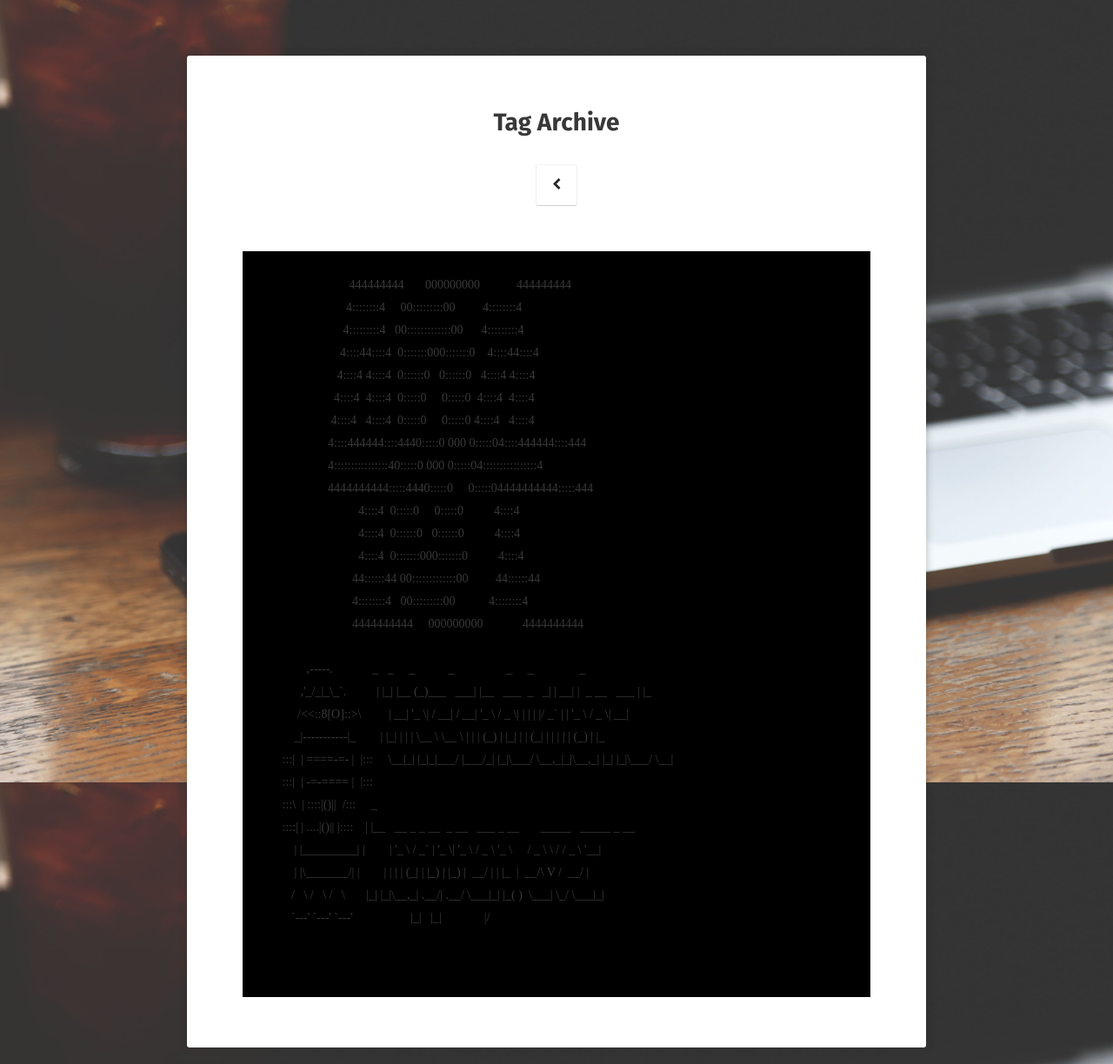
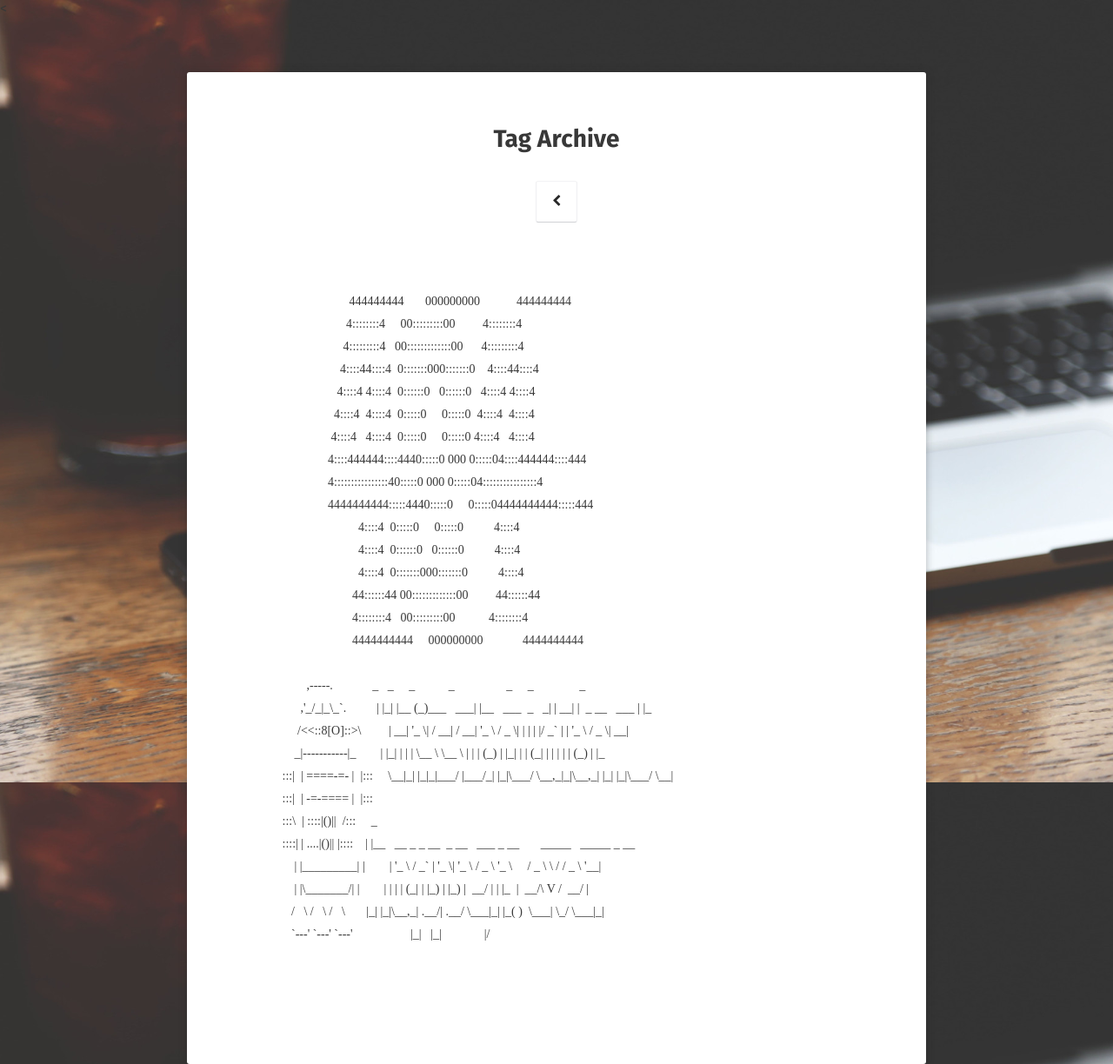
Before and after one commit to haxwn/haxwn.github.io, a Jekyll site: the page built from tags/index.html, in a window 1280 px wide. Shown: the whole page at 87% size. Built offline with Jekyll 4.4.1, drawn with Linux system fonts in a browser that asks for light colours; some web fonts are replaced.

Commit message:
no message

```diff
--- a/_layouts/page.html
+++ b/_layouts/page.html
@@ -8,6 +8,11 @@
 <!--[if gt IE 8]><!--> <html class="no-js"><!--<![endif]-->
 <head>
     {% include head.html %}
+    <<style type="text/css" media="screen">
+        body{
+            background-color: black;
+        }
+    </style>
 </head>
 <body>
     <!-- {% include nav.html %} -->
@@ -25,7 +30,6 @@
             pre {
               background: none;
               border: none;
-              background-color: black;
             }
             </style>
             <pre>
```
